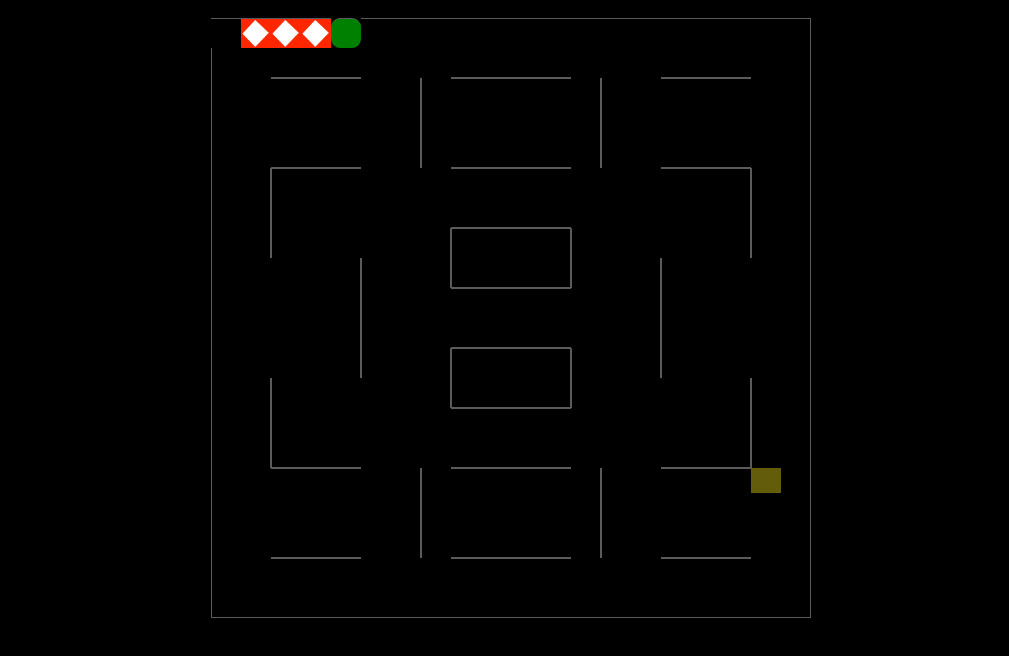
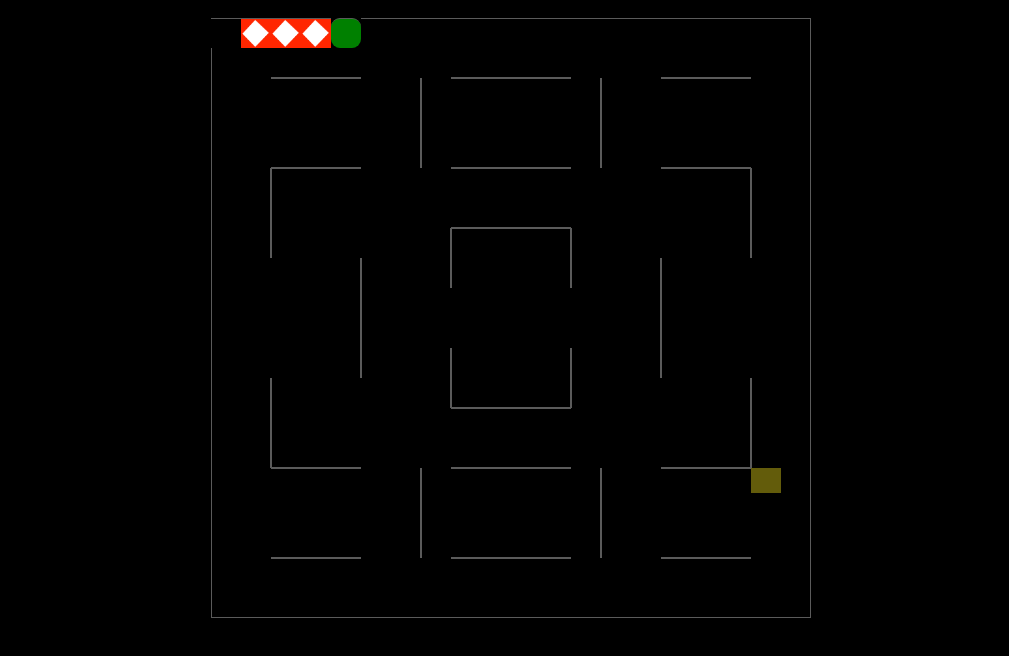
Before and after one commit to BeltonJohn/ga-project-1, a plain HTML site: page index.html in a window 1280 px wide. Shown: the part 208-864 px from the top of the page, without its empty margins (129-1138 px from the left). Drawn offline with Linux system fonts and the light colour scheme.

Commit message:
commented out box bottoms because pizza would appear in a place nibbler couldn't eat it

```diff
--- a/scripts/app.js
+++ b/scripts/app.js
@@ -173,12 +173,12 @@ function createGrid() {
     if (i > 147 && i < 152) {
       cell.classList.add("wall-top", "wall");
     }
-    if (i > 167 && i < 172) {
-      cell.classList.add("wall-bottom", "wall");
-    }
-    if (i > 187 && i < 192) {
-      cell.classList.add("wall-top", "wall");
-    }
+    //if (i > 167 && i < 172) {
+    //cell.classList.add("wall-bottom", "wall");
+    //}
+    //if (i > 187 && i < 192) {
+    //  cell.classList.add("wall-top", "wall");
+    //}
     if (i > 5 && i % width === 8 && i > 140 && i < 180) {
       cell.classList.add("wall-left", "wall");
     }
@@ -198,12 +198,12 @@ function createGrid() {
     if (i > 267 && i < 272) {
       cell.classList.add("wall-top", "wall");
     }
-    if (i > 207 && i < 212) {
-      cell.classList.add("wall-bottom", "wall");
-    }
-    if (i > 227 && i < 232) {
-      cell.classList.add("wall-top", "wall");
-    }
+    //if (i > 207 && i < 212) {
+    //  cell.classList.add("wall-bottom", "wall");
+    //}
+    //if (i > 227 && i < 232) {
+    //  cell.classList.add("wall-top", "wall");
+    //}
     if (i > 5 && i % width === 8 && i > 220 && i < 260) {
       cell.classList.add("wall-left", "wall");
     }
@@ -293,23 +293,25 @@ function drawSnake() {
 function renderSnake() {
   removeSnake();
   if (direction === directions.right) {
-    // check for the walls around the snakes head and see if the snake array can be updated to move
-    // if (
-    //   !cells[snake[snake.length - 1] + 1].classList.contains('wall-left') ||
-    //   !cells[snake[snake.length - 1] + 1].classList.contains('wall-right')
-    // ) {
+    if (!cells[snake[snake.length - 1]].classList.contains("wall-right")) {
       snake.shift();
       snake.push(snake[snake.length - 1] + 1);
-    // }
+    }
   } else if (direction === directions.left) {
+    if (!cells[snake[snake.length - 1]].classList.contains("wall-left")) {
       snake.shift();
       snake.push(snake[snake.length - 1] - 1);
+    }
   } else if (direction === directions.down) {
+    if (!cells[snake[snake.length - 1]].classList.contains("wall-bottom")) {
       snake.shift();
       snake.push(snake[snake.length - 1] + 20);
+    }
   } else if (direction === directions.up) {
+    if (!cells[snake[snake.length - 1]].classList.contains("wall-top")) {
       snake.push(snake[snake.length - 1] - 20);
       snake.shift();
+    }
   }
   colission();
 
--- a/styles.css
+++ b/styles.css
@@ -77,3 +77,5 @@ grid div.sandwich {
   background-repeat: no-repeat;
   background-size: contain;
 }
+button {
+}
```
Lines whose indentation alone changed are shown as unchanged.
